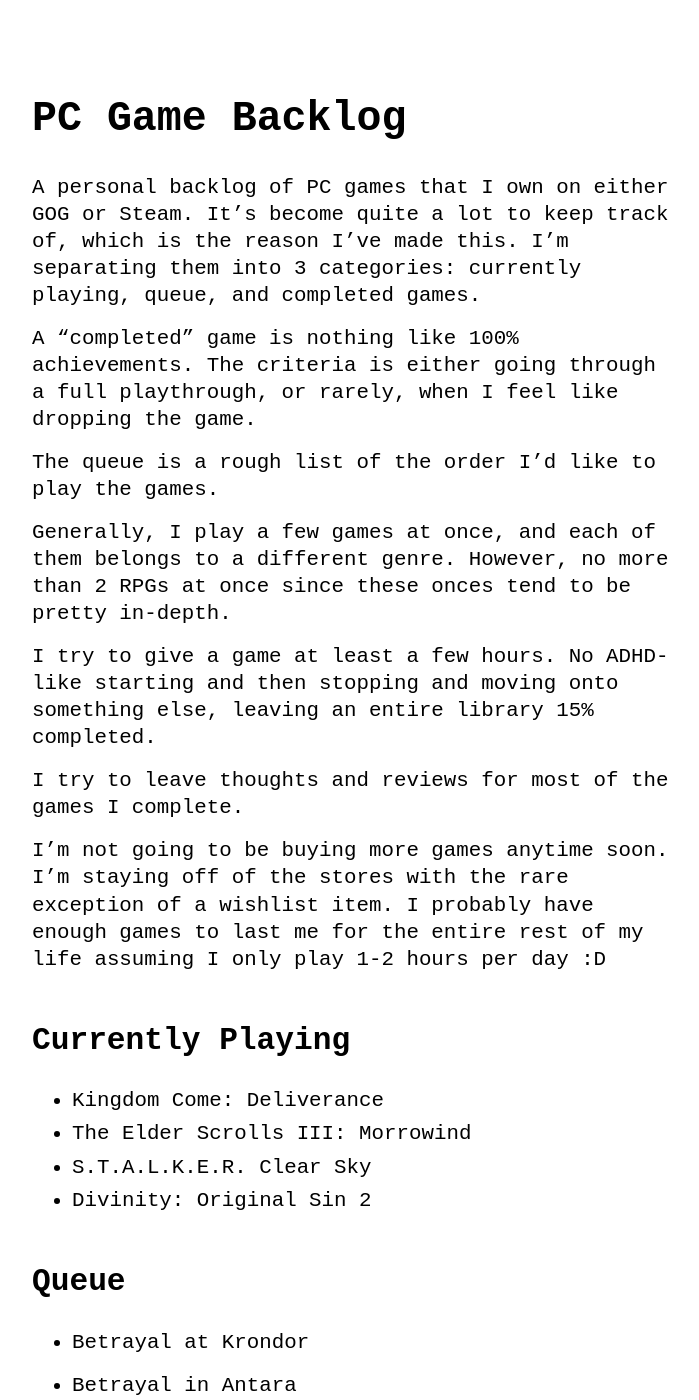
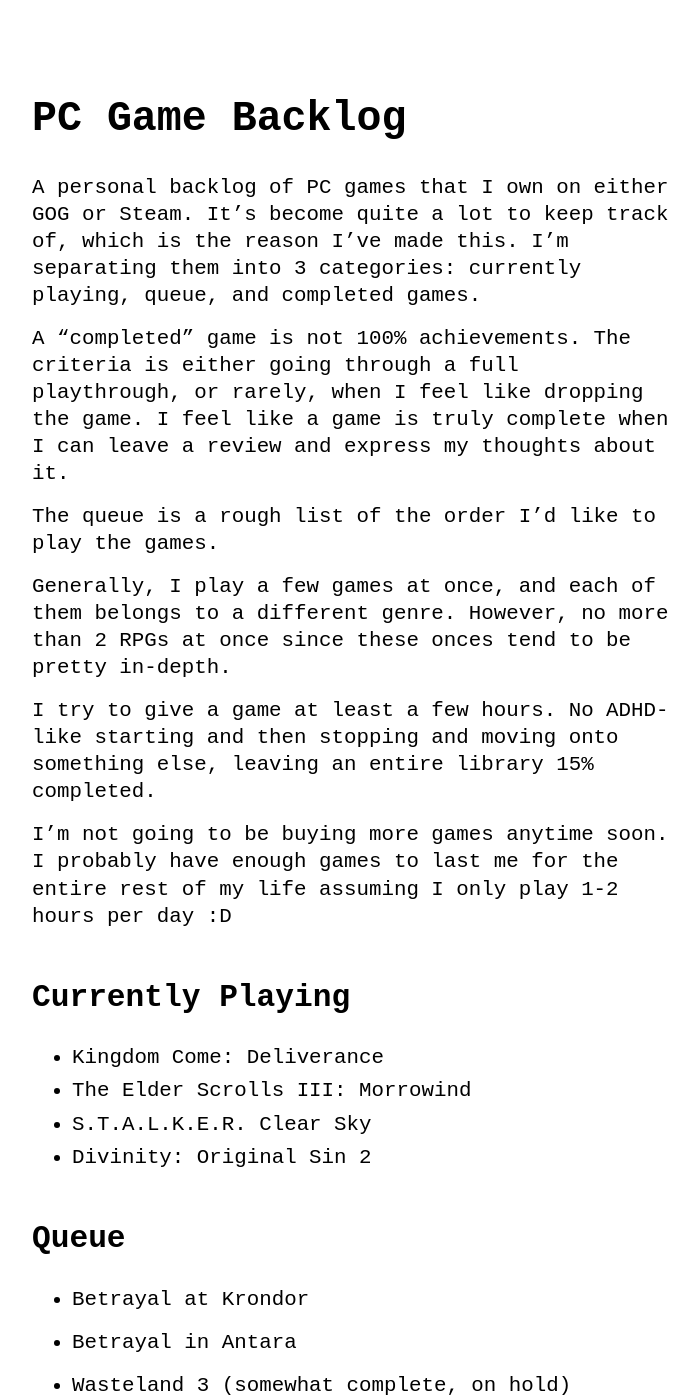
Before and after one commit to deadoceans/deadoceans.github.io, a Jekyll site: the page built from games-list.md, in a window 1280 px wide and 1400 px high. Shown: the whole window, without its empty margins (288-987 px from the left). Built offline with Jekyll 4.4.1, drawn with Linux system fonts in a browser that asks for light colours; our own code applies the rules of GitHub Pages for plain Markdown files; some of the changed text lies outside the part shown.

Commit message:
Update games-list.md

```diff
--- a/games-list.md
+++ b/games-list.md
@@ -2,7 +2,7 @@
 
 A personal backlog of PC games that I own on either GOG or Steam.  It's become quite a lot to keep track of, which is the reason I've made this.  I'm separating them into 3 categories: currently playing, queue, and completed games.
 
-A "completed" game is nothing like 100% achievements.  The criteria is either going through a full playthrough, or rarely, when I feel like dropping the game.
+A "completed" game is not 100% achievements.  The criteria is either going through a full playthrough, or rarely, when I feel like dropping the game.  I feel like a game is truly complete when I can leave a review and express my thoughts about it.
 
 The queue is a rough list of the order I'd like to play the games.
 
@@ -10,15 +10,14 @@
 
 I try to give a game at least a few hours.  No ADHD-like starting and then stopping and moving onto something else, leaving an entire library 15% completed.
 
-I try to leave thoughts and reviews for most of the games I complete.
-
-I'm not going to be buying more games anytime soon.  I'm staying off of the stores with the rare exception of a wishlist item.  I probably have enough games to last me for the entire rest of my life assuming I only play 1-2 hours per day :D
+I'm not going to be buying more games anytime soon.  I probably have enough games to last me for the entire rest of my life assuming I only play 1-2 hours per day :D
 
 ## Currently Playing
 * Kingdom Come: Deliverance
 * The Elder Scrolls III: Morrowind
 * S.T.A.L.K.E.R. Clear Sky
 * Divinity: Original Sin 2
+
 
 ## Queue
 
@@ -182,6 +185,7 @@
 * Wonderful Everyday Down the Rabbit Hole
 * Synergia
 
+
 ## Completed PC Games
 * S.T.A.L.K.E.R. Shadow of Chernobyl
 * ELEX
```
Also changed, not shown: other parts of games-list.md (+5 -1 lines).
